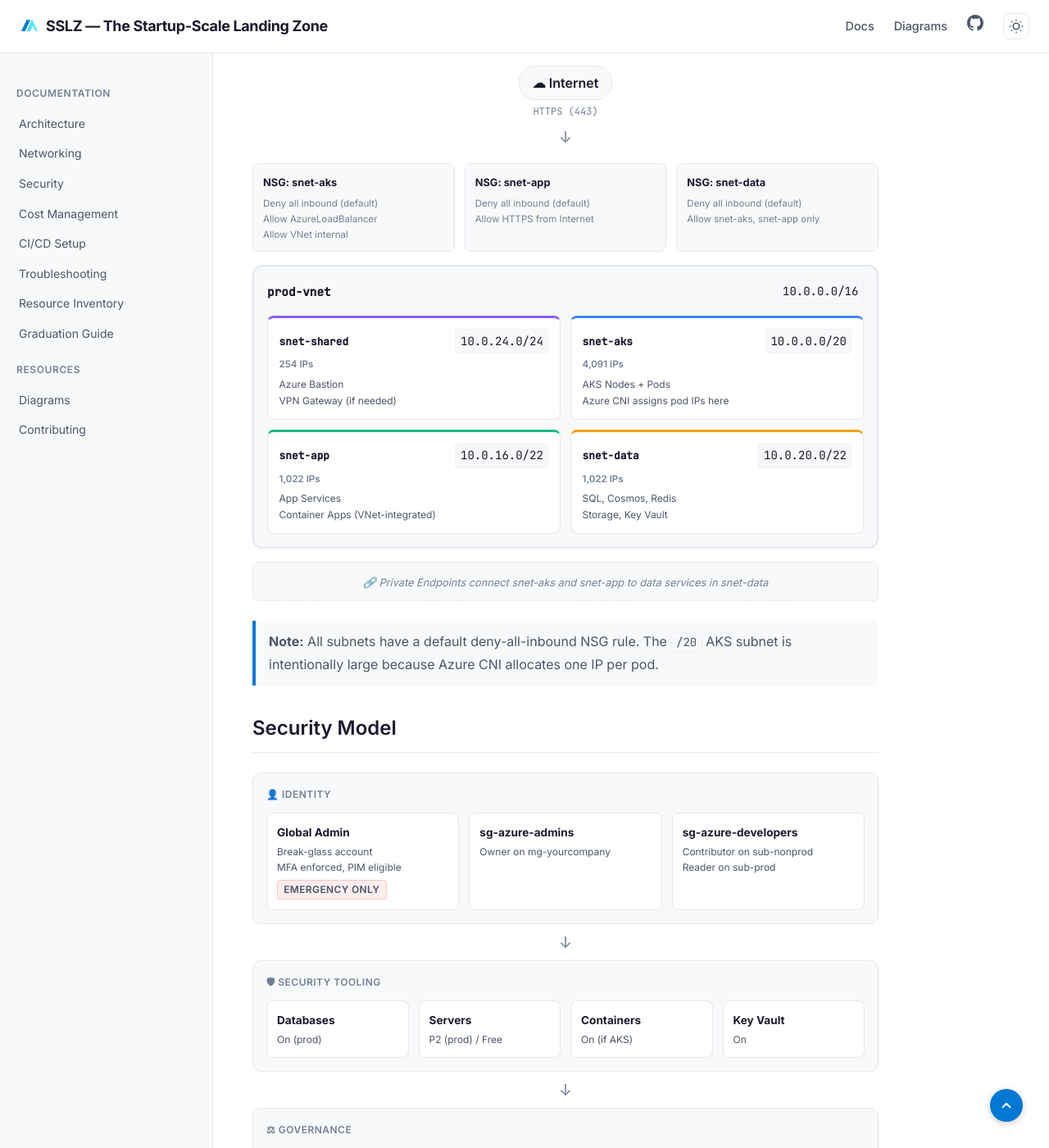
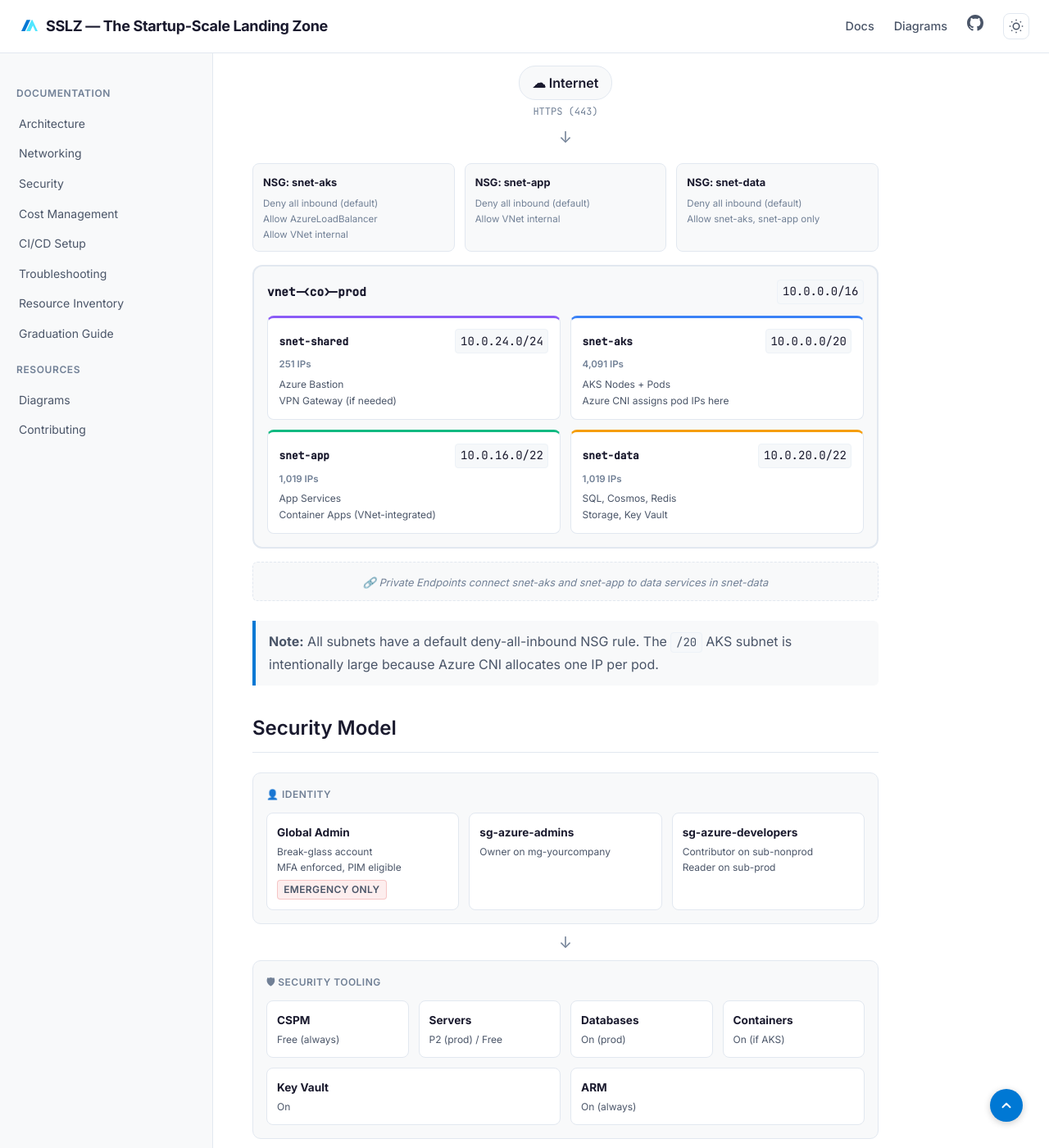
Before and after one commit to ricmmartins/sslz, a Jekyll site: the page built from diagrams/architecture.md, in a window 1280 px wide and 1400 px high, scrolled down 1237 px. Shown: the whole window at 82% size. Built offline with Jekyll 4.4.1, drawn with Linux system fonts in a browser that asks for light colours; some of the changed text lies outside the part shown.

Commit message:
fix: correct IP counts, VNet names, and Defender plans in diagrams
- Fixed subnet IP counts: Azure reserves 5 IPs per subnet, not 2
  (/22: 1022→1019, /24: 254→251)
- Fixed VNet names to match code naming convention (vnet-<co>-{env})
- Added missing CSPM and ARM Defender plans to security model
- Fixed snet-app NSG: code has deny-all, not HTTPS allow rule

```diff
--- a/diagrams/architecture.md
+++ b/diagrams/architecture.md
@@ -27,7 +27,7 @@
 <span class="viz-rg-tag">rg-&lt;co&gt;-nonprod-networking</span>
 </div>
 <div class="viz-vnet-box viz-amber-border">
-<div class="viz-vnet-title"><span>nonprod-vnet</span><code>10.1.0.0/16</code></div>
+<div class="viz-vnet-title"><span>vnet-&lt;co&gt;-nonprod</span><code>10.1.0.0/16</code></div>
 <div class="viz-subnet-grid">
 <span class="viz-subnet snet-aks">snet-aks /20</span>
 <span class="viz-subnet snet-app">snet-app /22</span>
@@ -46,7 +46,7 @@
 <span class="viz-rg-tag">rg-&lt;co&gt;-prod-networking</span>
 </div>
 <div class="viz-vnet-box viz-green-border">
-<div class="viz-vnet-title"><span>prod-vnet</span><code>10.0.0.0/16</code></div>
+<div class="viz-vnet-title"><span>vnet-&lt;co&gt;-prod</span><code>10.0.0.0/16</code></div>
 <div class="viz-subnet-grid">
 <span class="viz-subnet snet-aks">snet-aks /20</span>
 <span class="viz-subnet snet-app">snet-app /22</span>
@@ -131,7 +131,7 @@
 <div class="viz-net-nsg">
 <strong>NSG: snet-app</strong>
 <span>Deny all inbound (default)</span>
-<span>Allow HTTPS from Internet</span>
+<span>Allow VNet internal</span>
 </div>
 <div class="viz-net-nsg">
 <strong>NSG: snet-data</strong>
@@ -140,11 +140,11 @@
 </div>
 </div>
 <div class="viz-net-vnet">
-<div class="viz-net-vnet-header"><span>prod-vnet</span><code>10.0.0.0/16</code></div>
+<div class="viz-net-vnet-header"><span>vnet-&lt;co&gt;-prod</span><code>10.0.0.0/16</code></div>
 <div class="viz-net-subnet-grid">
 <div class="viz-net-subnet-card viz-purple-top">
 <div class="viz-net-subnet-head"><strong>snet-shared</strong><code>10.0.24.0/24</code></div>
-<span class="viz-net-ip-count">254 IPs</span>
+<span class="viz-net-ip-count">251 IPs</span>
 <div class="viz-net-svc-list">
 <span>Azure Bastion</span>
 <span>VPN Gateway (if needed)</span>
@@ -160,7 +160,7 @@
 </div>
 <div class="viz-net-subnet-card viz-green-top">
 <div class="viz-net-subnet-head"><strong>snet-app</strong><code>10.0.16.0/22</code></div>
-<span class="viz-net-ip-count">1,022 IPs</span>
+<span class="viz-net-ip-count">1,019 IPs</span>
 <div class="viz-net-svc-list">
 <span>App Services</span>
 <span>Container Apps (VNet-integrated)</span>
@@ -168,7 +168,7 @@
 </div>
 <div class="viz-net-subnet-card viz-amber-top">
 <div class="viz-net-subnet-head"><strong>snet-data</strong><code>10.0.20.0/22</code></div>
-<span class="viz-net-ip-count">1,022 IPs</span>
+<span class="viz-net-ip-count">1,019 IPs</span>
 <div class="viz-net-svc-list">
 <span>SQL, Cosmos, Redis</span>
 <span>Storage, Key Vault</span>
@@ -212,12 +212,16 @@
 <div class="viz-sec-layer-label">&#128737; Security Tooling</div>
 <div class="viz-sec-layer-cards">
 <div class="viz-sec-card">
-<strong>Databases</strong>
-<span>On (prod)</span>
+<strong>CSPM</strong>
+<span>Free (always)</span>
 </div>
 <div class="viz-sec-card">
 <strong>Servers</strong>
 <span>P2 (prod) / Free</span>
+</div>
+<div class="viz-sec-card">
+<strong>Databases</strong>
+<span>On (prod)</span>
 </div>
 <div class="viz-sec-card">
 <strong>Containers</strong>
@@ -226,6 +230,10 @@
 <div class="viz-sec-card">
 <strong>Key Vault</strong>
 <span>On</span>
+</div>
+<div class="viz-sec-card">
+<strong>ARM</strong>
+<span>On (always)</span>
 </div>
 </div>
 </div>
```
